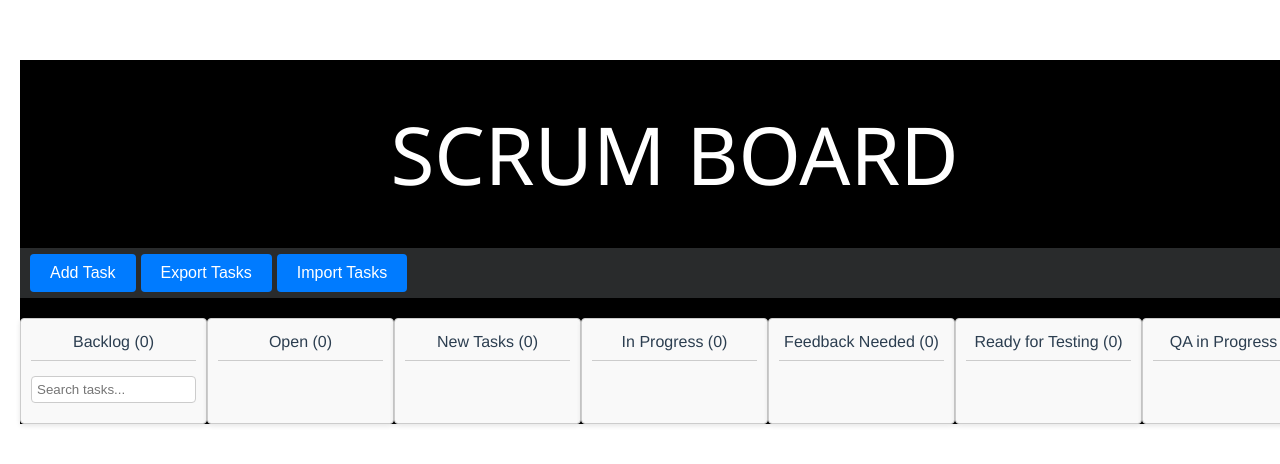
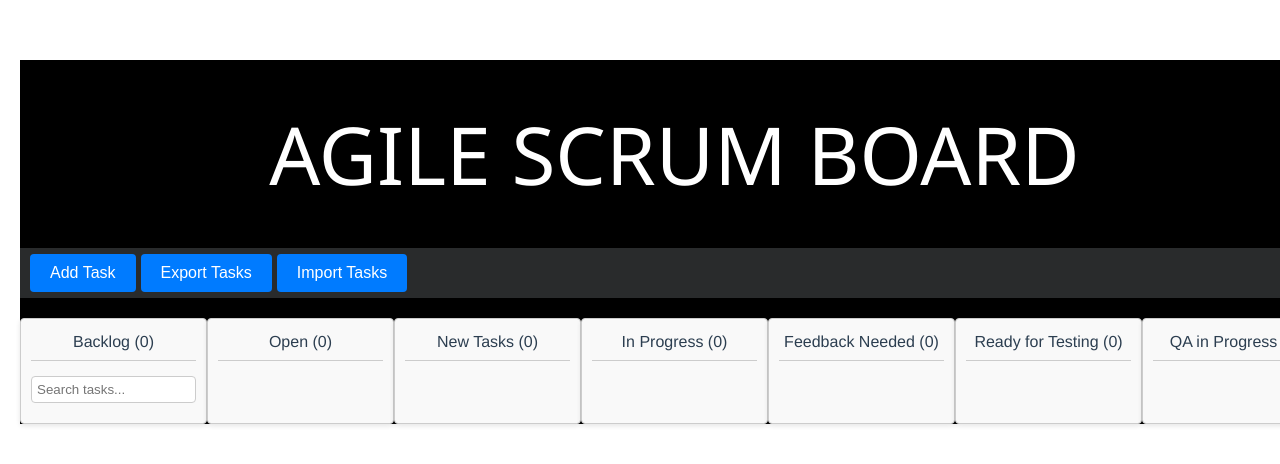
Before and after one commit to muhammad-usama-anjum/Scrum-Board-in-vue, a Vue app in the folder scrum-board/: page / in a window 1280 px wide. Shown: the part 158-622 px from the top of the page. Built offline with nearby package versions, Linux system fonts and the light colour scheme.

Commit message:
changed title

```diff
--- a/scrum-board/src/components/ScrumBoard.vue
+++ b/scrum-board/src/components/ScrumBoard.vue
@@ -1,6 +1,6 @@
 <template>
   <div class="scrum-board">
-    <h1>SCRUM BOARD</h1>
+    <h1>AGILE SCRUM BOARD</h1>
     <div class="md">
     <div class="action-buttons">
       <button @click="showAddTaskForm" class="add-task-btn">Add Task</button>
```
